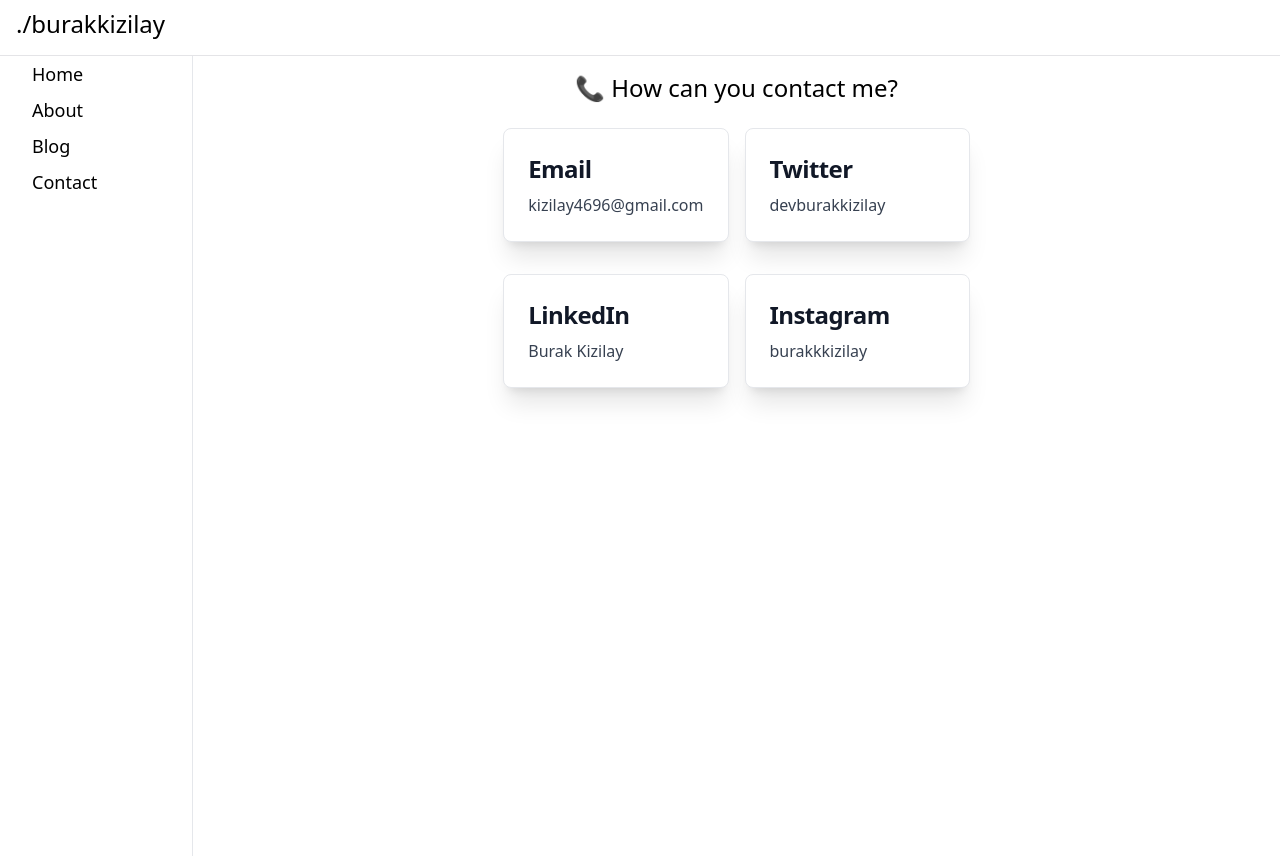
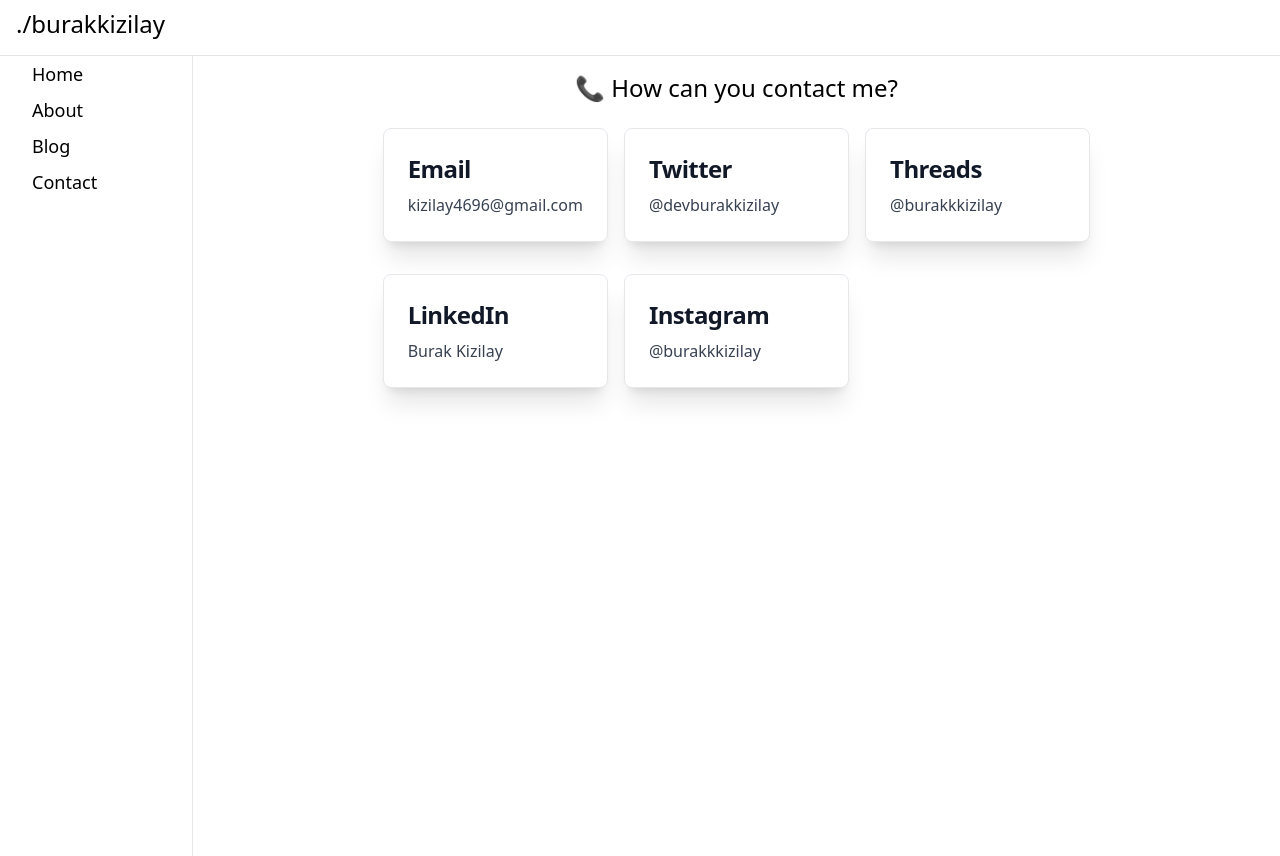
Before and after one commit to burakkizilay46/bkizilay-website, a Next.js app: page /contact in a window 1280 px wide. Built offline with nearby package versions, Linux system fonts and the light colour scheme.

Commit message:
threads social card added

```diff
--- a/src/pages/contact/index.jsx
+++ b/src/pages/contact/index.jsx
@@ -9,7 +9,7 @@
         📞 How can you contact me?
       </h1>
       <div className="grid  justify-center place-items-center">
-        <div className="px-6 pt-6  grid grid-cols-2 grid-rows-2 grid-flow-col gap-4">
+        <div className="px-6 pt-6  grid grid-cols-3 grid-rows-2 grid-flow-col gap-4">
           <div className="pb-4 cursor-pointer">
             <a
               href="mailto:kizilay4696@gmail.com"
@@ -33,13 +33,18 @@
           />
           <ContactCard
             title={"Twitter"}
-            text={"devburakkizilay"}
+            text={"@devburakkizilay"}
             url={"https://twitter.com/devburakkizilay"}
           />
           <ContactCard
             title={"Instagram"}
-            text={"burakkkizilay"}
+            text={"@burakkkizilay"}
             url={"https://www.instagram.com/burakkkizilay/"}
+          />
+          <ContactCard
+            title={"Threads"}
+            text={"@burakkkizilay"}
+            url={"https://www.threads.net/@burakkkizilay"}
           />
         </div>
       </div>
```
